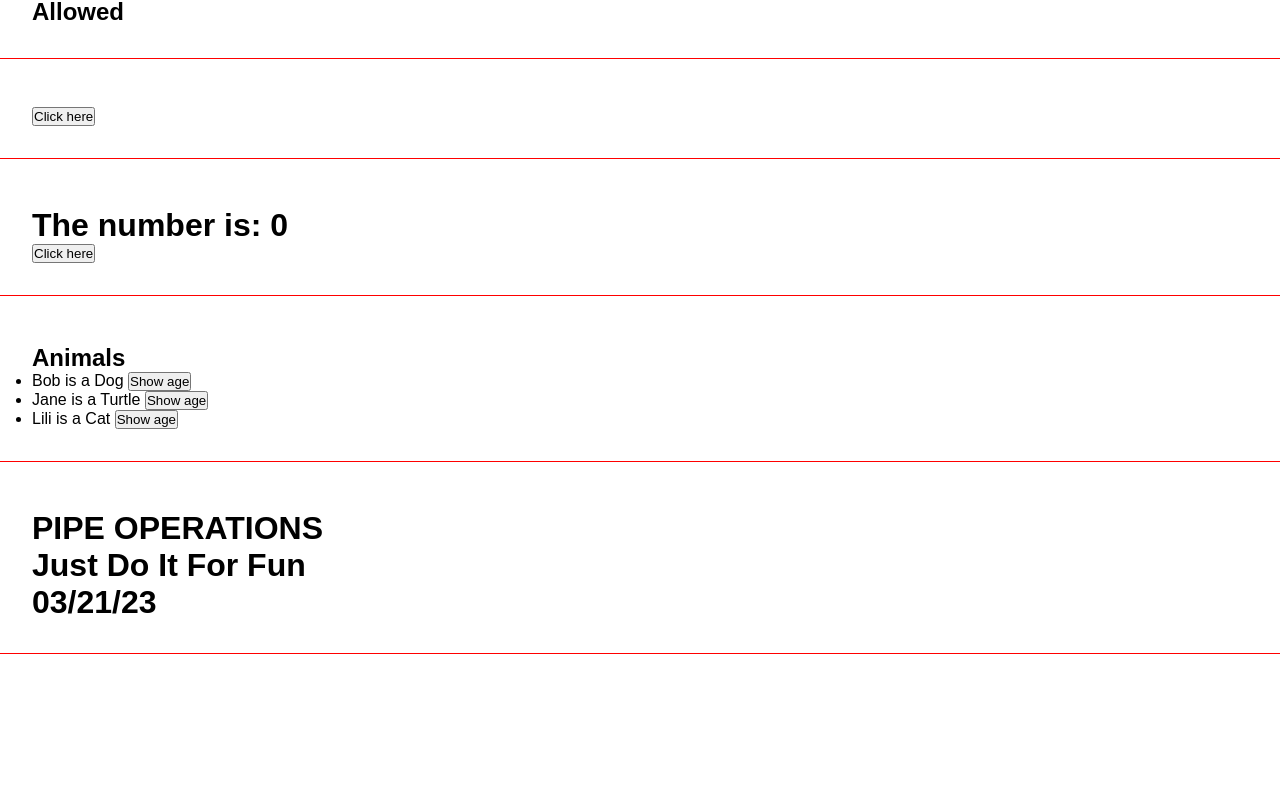
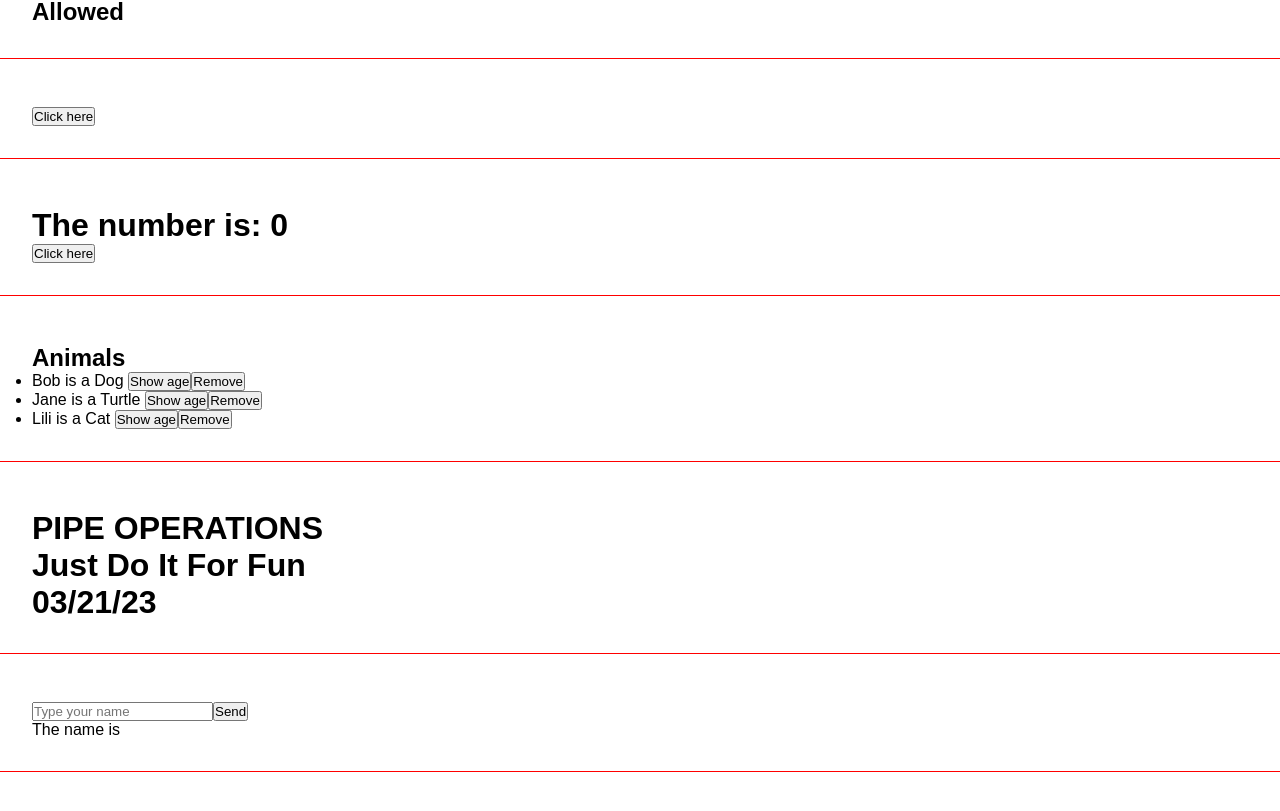
Before and after one commit to emysdias/angular-study, an Angular app in the folder myApp/: page / in a window 1280 px wide. Shown: the part 457-1268 px from the top of the page. Before the commit the page ends 1161 px from the top, so only its background shows below. Built offline with nearby package versions, Linux system fonts and the light colour scheme.

Commit message:
add service example

```diff
--- a/myApp/src/app/app.component.html
+++ b/myApp/src/app/app.component.html
@@ -7,3 +7,4 @@
 <app-emitter />
 <app-list-render />
 <app-pipes />
+<app-two-way-bindings />
--- a/myApp/src/app/components/list-render/list-render.component.html
+++ b/myApp/src/app/components/list-render/list-render.component.html
@@ -4,6 +4,7 @@
     <li *ngFor="let animal of animals">
       {{ animal.name }} is a {{ animal.type }}
       <button (click)="showAge(animal)">Show age</button>
+      <button (click)="removeAnimal(animal)">Remove</button>
     </li>
     <p>{{ animalDetails }}</p>
   </ul>
--- a/myApp/src/app/components/list-render/list-render.component.ts
+++ b/myApp/src/app/components/list-render/list-render.component.ts
@@ -1,5 +1,6 @@
 import { Component } from '@angular/core';
 import { Animal } from 'src/app/interfaces/Animal';
+import { ListService } from 'src/app/services/list.service';
 
 @Component({
   selector: 'app-list-render',
@@ -12,9 +13,15 @@ export class ListRenderComponent {
     { name: 'Jane', type: 'Turtle', age: 20 },
     { name: 'Lili', type: 'Cat', age: 5 },
   ];
-  animalDetails = ""
+  animalDetails = '';
+
+  constructor(private listService: ListService) {}
 
   showAge(animal: Animal): void {
-    this.animalDetails = `${animal.name} is ${animal.age} years old`
+    this.animalDetails = `${animal.name} is ${animal.age} years old`;
+  }
+
+  removeAnimal(animal: Animal): void {
+    this.animals = this.listService.remove(this.animals, animal);
   }
 }
--- /dev/null
+++ b/myApp/src/app/components/two-way-bindings/two-way-bindings.component.html
@@ -0,0 +1,12 @@
+<div class="class">
+  <form>
+    <input
+      type="text"
+      [(ngModel)]="name"
+      name="name"
+      placeholder="Type your name"
+    />
+    <input type="submit" value="Send" />
+  </form>
+  <p>The name is {{ name }}</p>
+</div>
--- /dev/null
+++ b/myApp/src/app/components/two-way-bindings/two-way-bindings.component.ts
@@ -0,0 +1,10 @@
+import { Component } from '@angular/core';
+
+@Component({
+  selector: 'app-two-way-bindings',
+  templateUrl: './two-way-bindings.component.html',
+  styleUrls: ['./two-way-bindings.component.css'],
+})
+export class TwoWayBindingsComponent {
+  name: string = '';
+}
--- /dev/null
+++ b/myApp/src/app/services/list.service.ts
@@ -0,0 +1,13 @@
+import { Injectable } from '@angular/core';
+import { Animal } from '../interfaces/Animal';
+
+@Injectable({
+  providedIn: 'root',
+})
+export class ListService {
+  constructor() {}
+
+  remove(animals: Animal[], animal: Animal) {
+    return animals.filter((a) => animal.name !== a.name);
+  }
+}
```
Also changed, not shown: myApp/src/app/app.module.ts (+6 -6 lines), myApp/src/app/components/two-way-bindings/two-way-bindings.component.css (added), 2 other files (tests, documents, lock files or other folders).
